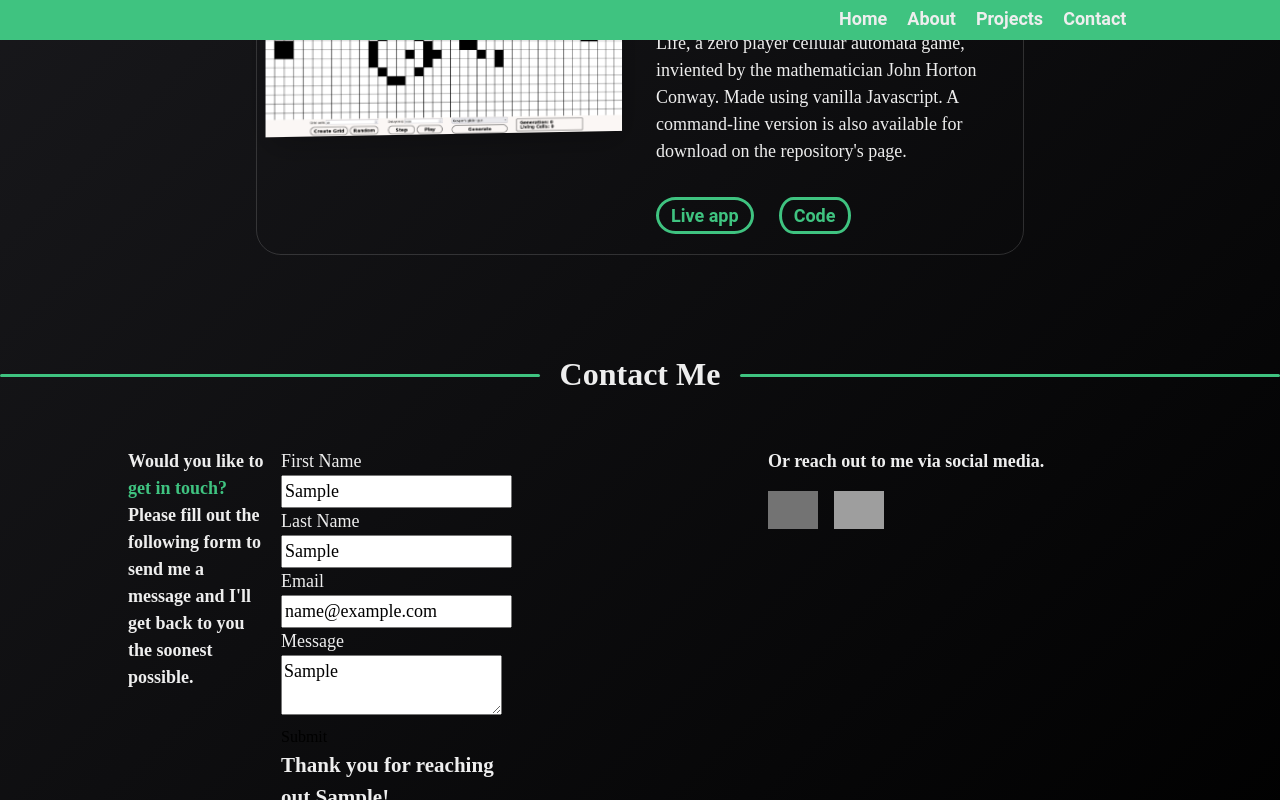
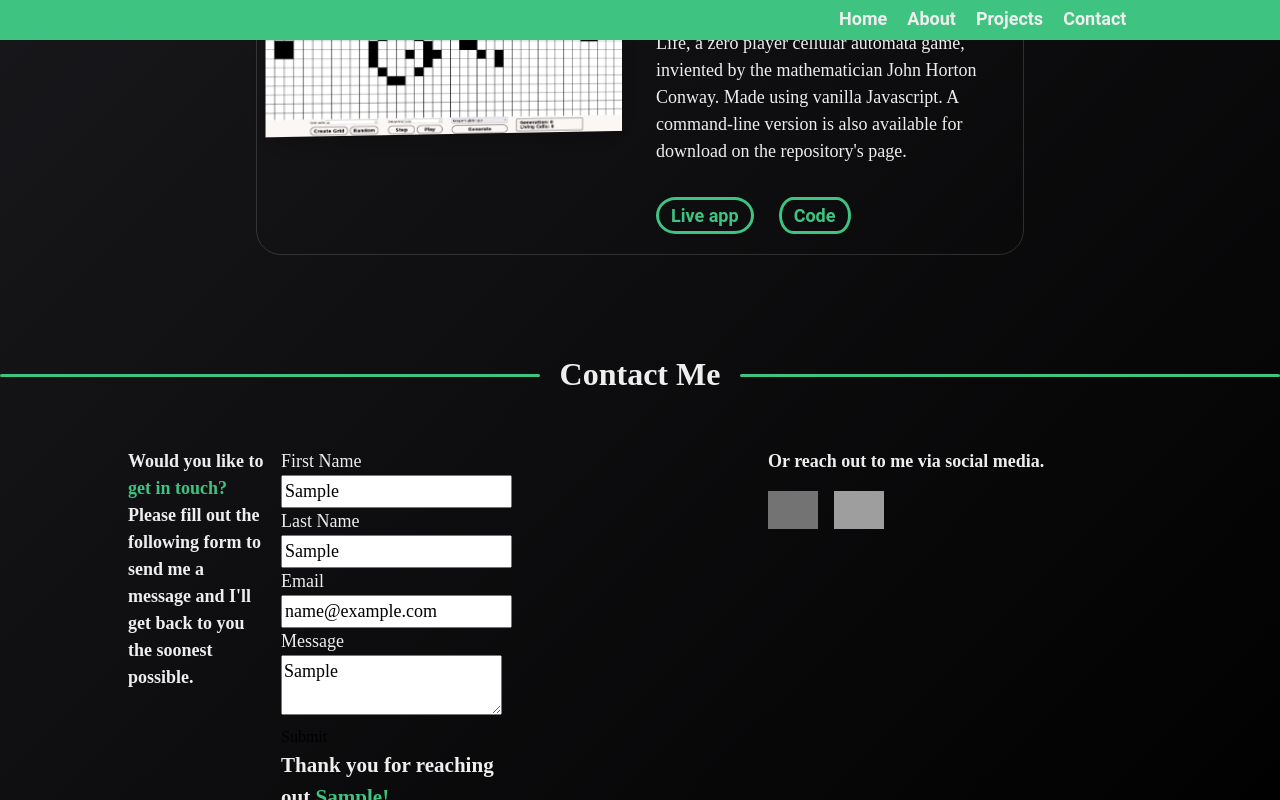
Before and after one commit to bofmar/portfolio, a React (Create React App) app: page / in a window 1280 px wide. Both pictures are taken after typing "Sample", "Sample", "name@example.com", "Sample" into the empty fields and a click on the button "Submit". Shown: the part 3030-3830 px from the top of the page. Built offline with nearby package versions, Linux system fonts and the light colour scheme; grey boxes are pictures that could not be loaded.

Commit message:
Add styling to the success message

```diff
--- a/src/components/SuccessMessage.js
+++ b/src/components/SuccessMessage.js
@@ -3,8 +3,8 @@ import React from "react";
 export default function SuccessMessage({ firstName }) {
   return (
     <div className='success-message'>
-      <h3>Thank you for reaching out {firstName}!</h3>
-      <p>I'll be in contact with you as soon as possible</p>
+      <h3>Thank you for reaching out <span>{firstName}!</span></h3>
+      <p>I'll be in contact with you as soon as possible.</p>
     </div>
   );
 }
```
